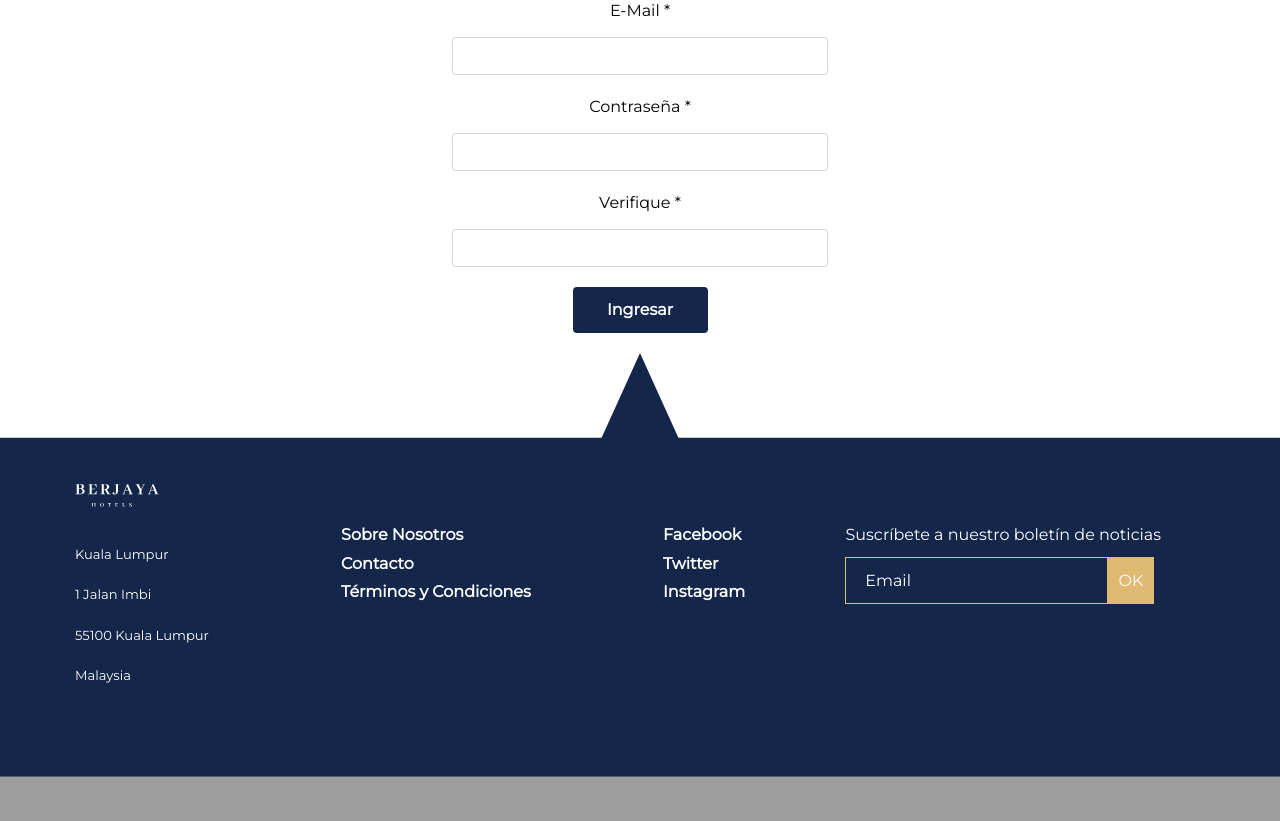
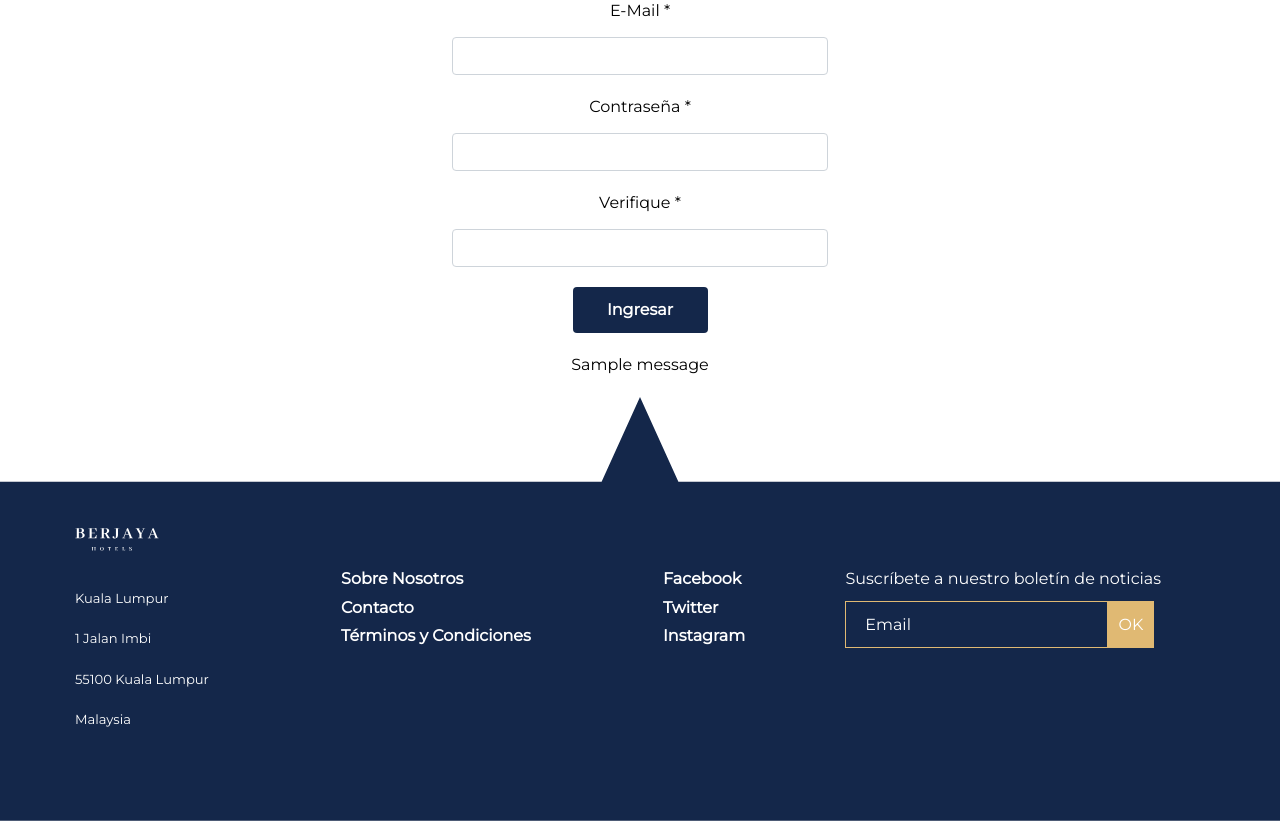
Before and after one commit to Rassaster/misionTIC-reservasHotelBerjaya, a Flask app: page /nuevoUsr/ in a window 1280 px wide. Shown: the part 630-1451 px from the top of the page. Before the commit the page ends 1407 px from the top, so only its background shows below. Run offline with Flask 2, Linux system fonts and the light colour scheme; tables that the repository leaves empty hold one stand-in row (values such as "Sample post"); one stand-in notice (Sample message) is shown.

Commit message:
Flashes funcionan correcto

```diff
--- a/src/app.py
+++ b/src/app.py
@@ -90,7 +90,6 @@ def registro():
     usr = session['usuario']
 
     if request.method == 'GET':
-        # flash('INFO: Sesion iniciada para: ' + usr)
         print(f'INFO: Sesion iniciada para: {usr}')
 
         return render_template('registro.html',form=frm, titulo='Registro')
--- a/src/static/css/login.css
+++ b/src/static/css/login.css
@@ -44,3 +44,7 @@
 #matchForm > .row {
 	margin-bottom: 20px;
 }
+
+#message {
+	margin-top: 20px;
+}
--- a/src/templates/nuevoUsr.html
+++ b/src/templates/nuevoUsr.html
@@ -34,13 +34,15 @@
 				<div class="row btnRow">
 					{{ form.enviar(class_="btn btn-primary") }}
 				</div>
-				<!-- {% if msg in get_flashed_messages() %} -->
-				<div class="row">
-					{% for msg in get_flashed_messages() %}
-						<div class='flash'>{{ msg }}</div>
-					{% endfor %}
-				</div>
-				<!-- {% endif %} -->
+				{% with messages = get_flashed_messages() %}
+					{% if messages %}
+						<div id="message" class="row">
+						{% for message in messages %}
+							<div class='flash'>{{ message }}</div>
+						{% endfor %}
+						</div>
+					{% endif %}
+				{% endwith %}
 			</form>
 		</div>
 	</div>
```
Also changed, not shown: src/templates/login.html (+8 -6 lines).
